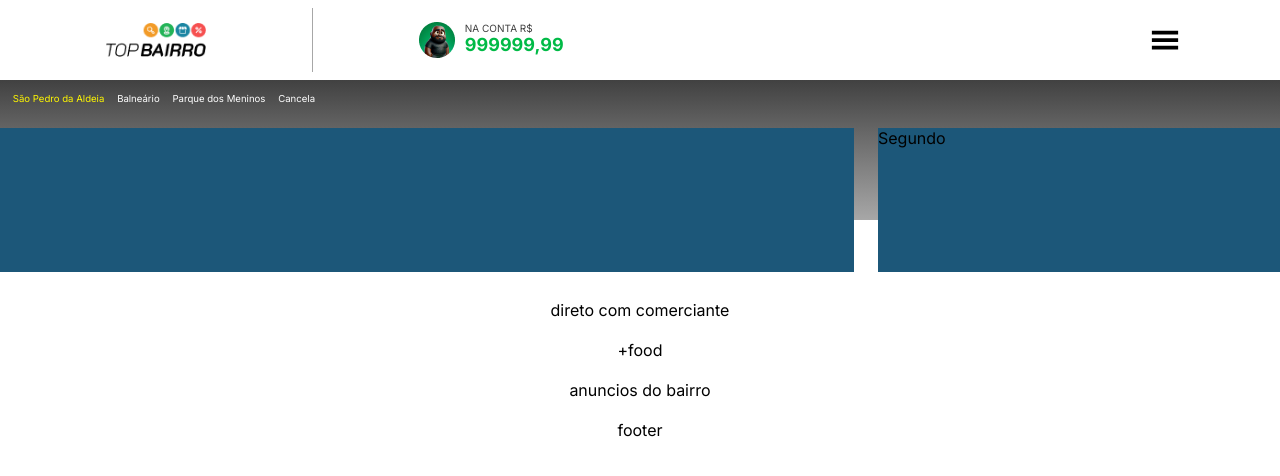
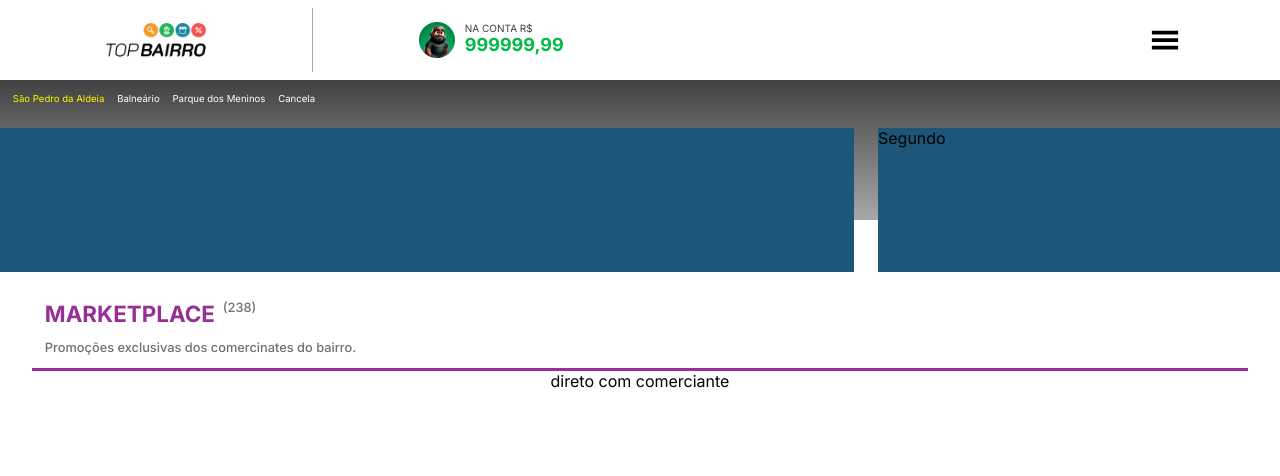
Before and after one commit to alanrente/vale-centavos, a React (Create React App) app: page / in a window 1280 px wide. Shown: the top 476 px of the page. Built offline with nearby package versions, Linux system fonts and the light colour scheme.

Commit message:
feat: iniciando marketplace

```diff
--- a/package.json
+++ b/package.json
@@ -15,6 +15,7 @@
     "react-icons": "^5.3.0",
     "react-router-dom": "^6.26.1",
     "react-scripts": "5.0.1",
+    "styled-components": "^6.1.13",
     "typescript": "^4.9.5",
     "web-vitals": "^2.1.4"
   },
--- /dev/null
+++ b/src/pages/Home/index.styled.tsx
@@ -0,0 +1,45 @@
+import styled from "styled-components";
+import { globalColors } from "../../styles/global.style";
+
+export const MarketPlace = styled.div`
+  display: flex;
+  margin-bottom: 2rem;
+  flex-direction: column;
+  align-items: center;
+  width: 95%;
+  height: 80vh;
+
+  .header {
+    display: flex;
+    flex-direction: column;
+    width: 100%;
+    border-bottom: 3px solid ${globalColors.purple};
+  }
+
+  .header-content {
+    display: flex;
+    flex-direction: row;
+    align-items: start;
+    gap: .5rem;
+    height: 100%;
+    text-align: start;
+    margin-left: .8rem;
+    margin-bottom: .8rem;
+    /* background-color: #c7b7b7; */
+  }
+
+  .header-title {
+    height: 100%;
+    color: ${globalColors.purple};
+    font-size: 1.4rem;
+    font-weight: 700;
+    text-transform: uppercase;
+  }
+
+  .header-description {
+    color: ${globalColors.silver};
+    font-size: 0.8rem;
+    height: 100%;
+    font-weight: 500;
+  }
+`;
--- a/src/pages/Home/index.tsx
+++ b/src/pages/Home/index.tsx
@@ -1,6 +1,7 @@
 import { useEffect, useRef } from "react";
 import { useNavigate } from "react-router-dom";
 import { globalColors } from "../../styles/global.style";
+import { MarketPlace } from "./index.styled";
 
 interface StyleProps {
   [key: string]: (...args: any) => React.CSSProperties;
@@ -104,7 +105,16 @@ export default function Home() {
           <div style={BannerStyle.banner()}>terceiro</div>
         </div>
       </div>
-      <div>direto com comerciante</div>
+      <MarketPlace>
+        <div className="header">
+          <div className="header-content">
+            <span className="header-title">Marketplace</span>
+            <span className="header-description">({238})</span>
+          </div>
+          <span className="header-content header-description">Promoções exclusivas dos comercinates do bairro.</span>
+        </div>
+        direto com comerciante
+      </MarketPlace>
       <div>+food</div>
       <div>anuncios do bairro</div>
       <div>footer</div>
--- a/src/styles/global.style.tsx
+++ b/src/styles/global.style.tsx
@@ -12,6 +12,7 @@ export const globalColors = {
   yellowDark: "#D19D07",
   brown: "#723A12",
   red: "#F65050",
+  purple: "#963095",
 };
 
 export const background: {
```
Also changed, not shown: 1 other file (tests, documents, lock files or other folders).
